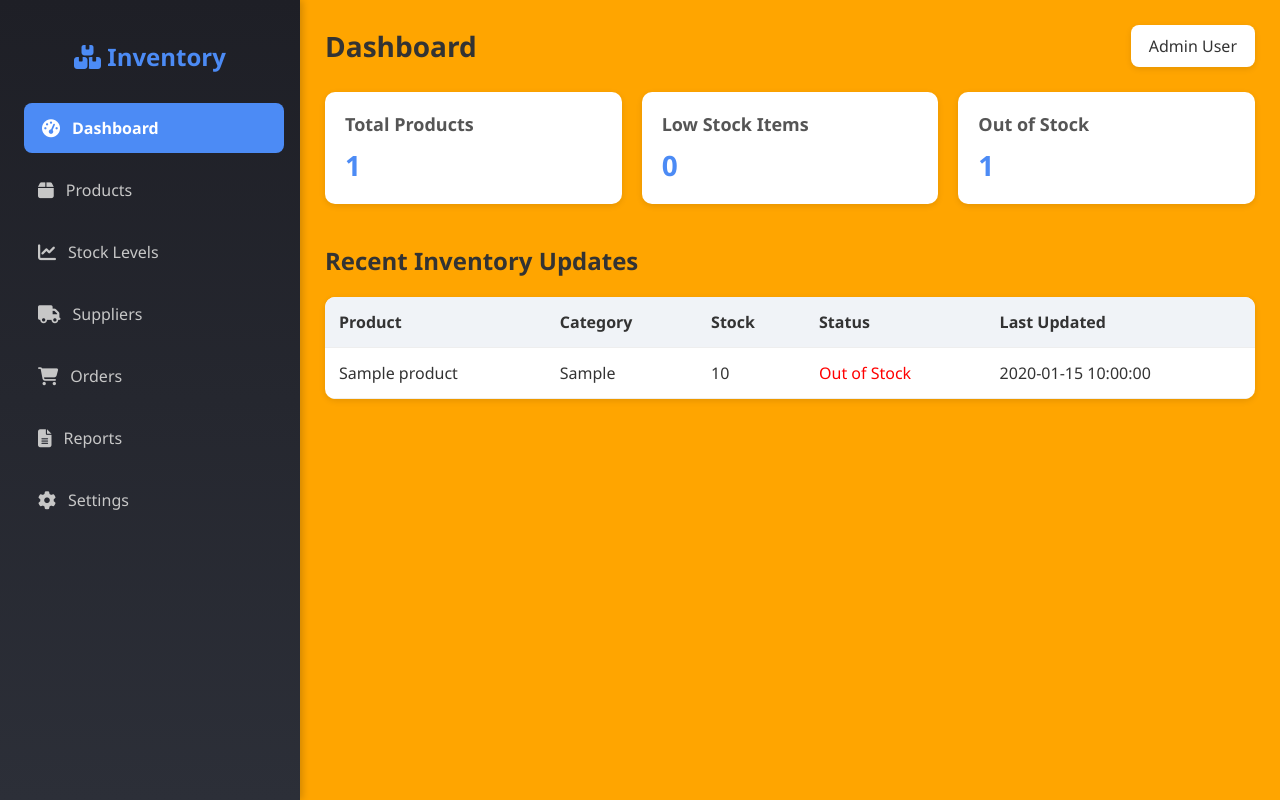
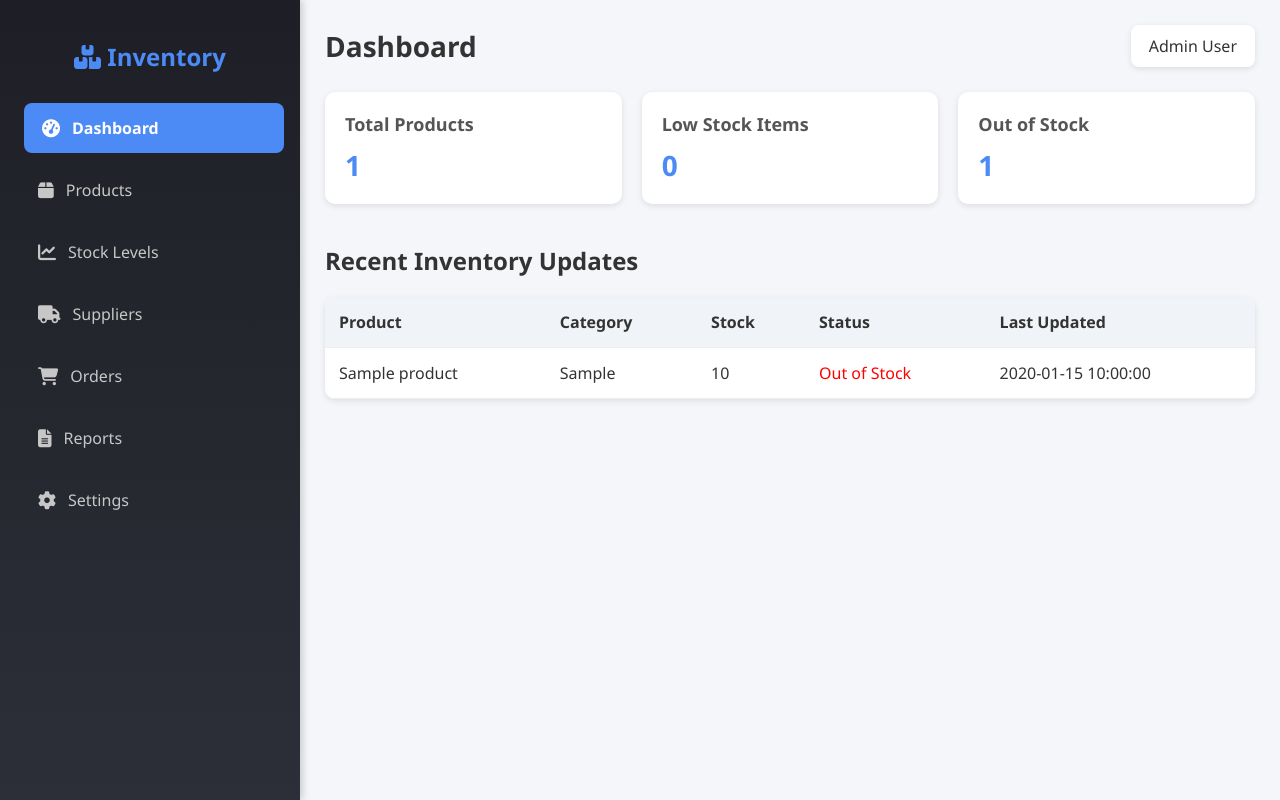
Before and after one commit to Sujalkadam/beanstalk-code, a Flask app: page / in a window 1280 px wide. Run offline with Flask 3, Linux system fonts and the light colour scheme; tables that the repository leaves empty hold one stand-in row (values such as "Sample post").

Commit message:
Change background color from orange to #f4f6f9

```diff
--- a/templates/index.html
+++ b/templates/index.html
@@ -11,7 +11,7 @@
     body {
         margin: 0;
         font-family: "Segoe UI", sans-serif;
-        background: orange;     /* 🔥 UPDATED HERE */
+        background: #f4f6f9;     /* 🔥 UPDATED HERE */
         color: #333;
     }
     .container {
```
